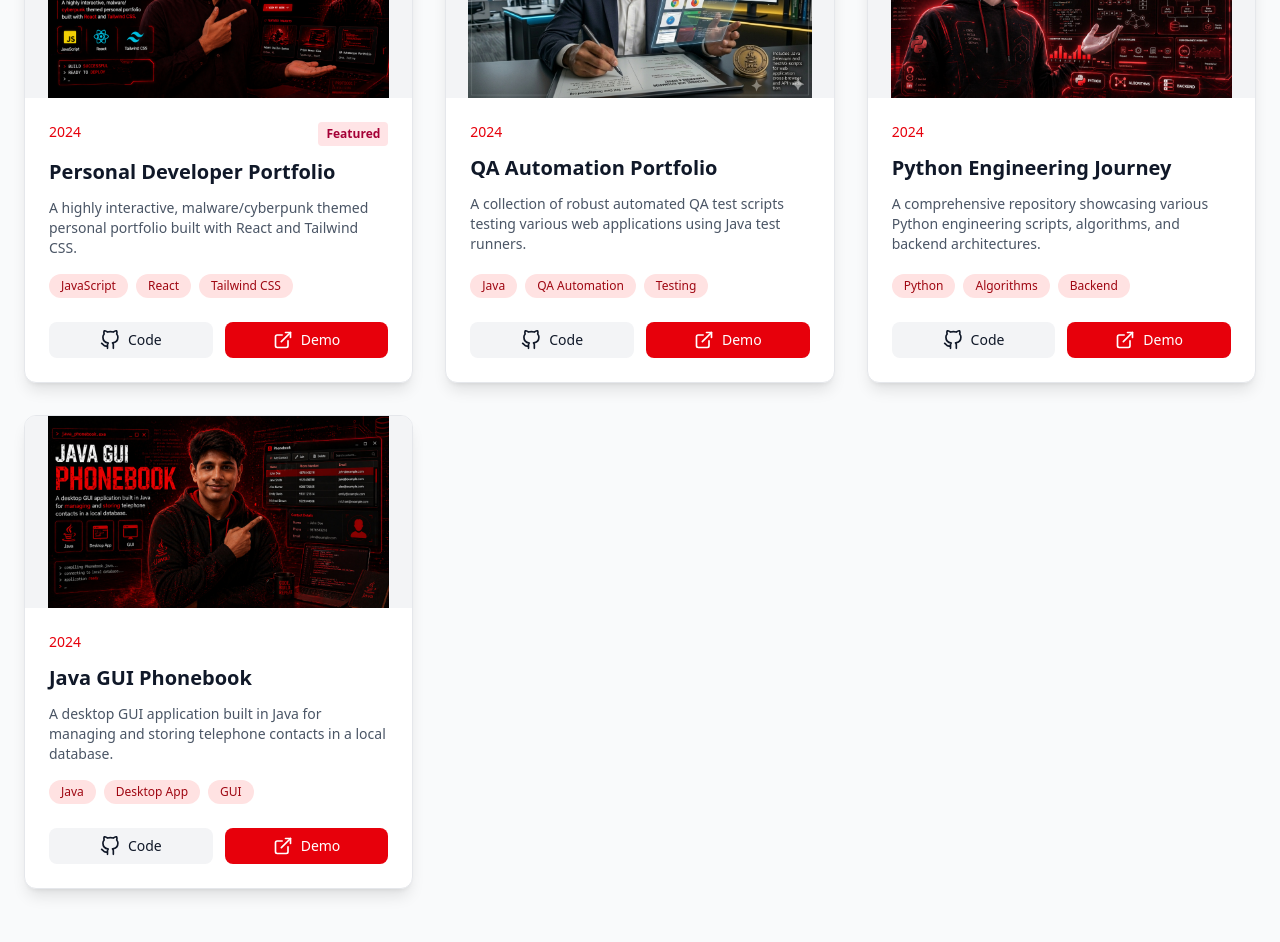
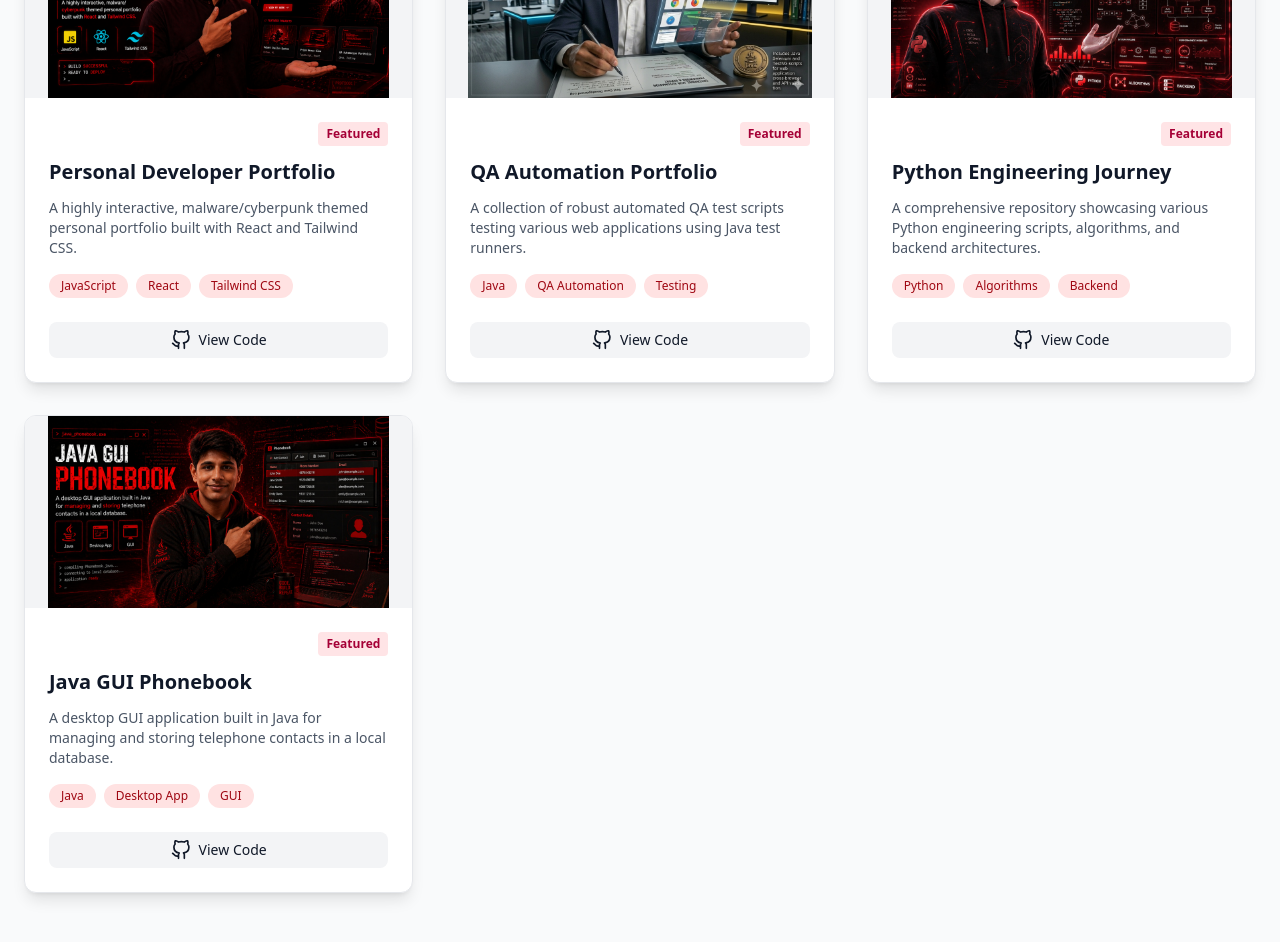
Before and after one commit to thisisahmad24/Ahmad-s-Portfolio, a React (Vite) app: page / in a window 1280 px wide. Shown: the part 3300-4242 px from the top of the page. Built offline with nearby package versions, Linux system fonts and the light colour scheme.

Commit message:
feat: remove demo/year from projects and set all as featured

```diff
--- a/src/components/Projects.jsx
+++ b/src/components/Projects.jsx
@@ -14,8 +14,6 @@ const professionalProjects = [
     description: "A highly interactive, malware/cyberpunk themed personal portfolio built with React and Tailwind CSS.",
     tech: ["JavaScript", "React", "Tailwind CSS"],
     github: "https://github.com/thisisahmad24/Ahmad-s-Portfolio",
-    demo: "https://ahmad-s-portfolio-ochre.vercel.app",
-    year: 2024,
     featured: true,
     image: PortfolioProjectImg,
   },
@@ -25,9 +23,7 @@ const professionalProjects = [
     description: "A collection of robust automated QA test scripts testing various web applications using Java test runners.",
     tech: ["Java", "QA Automation", "Testing"],
     github: "https://github.com/thisisahmad24/qa-automation-portfolio",
-    demo: "https://github.com/thisisahmad24/qa-automation-portfolio",
-    year: 2024,
-    featured: false,
+    featured: true,
     image: QaProjectImg,
   },
   {
@@ -36,9 +32,7 @@ const professionalProjects = [
     description: "A comprehensive repository showcasing various Python engineering scripts, algorithms, and backend architectures.",
     tech: ["Python", "Algorithms", "Backend"],
     github: "https://github.com/thisisahmad24/python-engineering-journey",
-    demo: "https://github.com/thisisahmad24/python-engineering-journey",
-    year: 2024,
-    featured: false,
+    featured: true,
     image: PythonProjectImg,
   },
   {
@@ -47,9 +41,7 @@ const professionalProjects = [
     description: "A desktop GUI application built in Java for managing and storing telephone contacts in a local database.",
     tech: ["Java", "Desktop App", "GUI"],
     github: "https://github.com/thisisahmad24/Java-GUI-Phonebook",
-    demo: "https://github.com/thisisahmad24/Java-GUI-Phonebook",
-    year: 2024,
-    featured: false,
+    featured: true,
     image: JavaGuiProjectImg,
   },
 ];
@@ -176,10 +168,7 @@ const ProjectCard = ({ project, index, isDark }) => (
     </div>
 
     <div className="p-6 flex-1 flex flex-col">
-      <div className="flex justify-between items-start mb-3">
-        <span className={`text-sm font-medium ${isDark ? "text-red-400" : "text-red-600"}`}>
-          {project.year}
-        </span>
+      <div className="flex justify-end items-start mb-3">
         {project.featured && (
           <span
             className={`px-2 py-1 text-xs font-bold rounded ${
@@ -218,23 +207,12 @@ const ProjectCard = ({ project, index, isDark }) => (
             href={project.github}
             target="_blank"
             rel="noopener noreferrer"
-            className={`flex-1 flex items-center justify-center gap-2 px-4 py-2 rounded-lg ${
+            className={`w-full flex items-center justify-center gap-2 px-4 py-2 rounded-lg ${
               isDark ? "bg-zinc-800 hover:bg-zinc-700" : "bg-gray-100 hover:bg-gray-200"
             } transition-colors`}
           >
             <FiGithub className="w-5 h-5" />
-            <span className="text-sm font-medium">Code</span>
-          </a>
-          <a
-            href={project.demo}
-            target="_blank"
-            rel="noopener noreferrer"
-            className={`flex-1 flex items-center justify-center gap-2 px-4 py-2 rounded-lg ${
-              isDark ? "bg-red-600 hover:bg-red-700" : "bg-red-600 hover:bg-red-700"
-            } text-white transition-colors`}
-          >
-            <FiExternalLink className="w-5 h-5" />
-            <span className="text-sm font-medium">Demo</span>
+            <span className="text-sm font-medium">View Code</span>
           </a>
         </div>
       </div>
```
